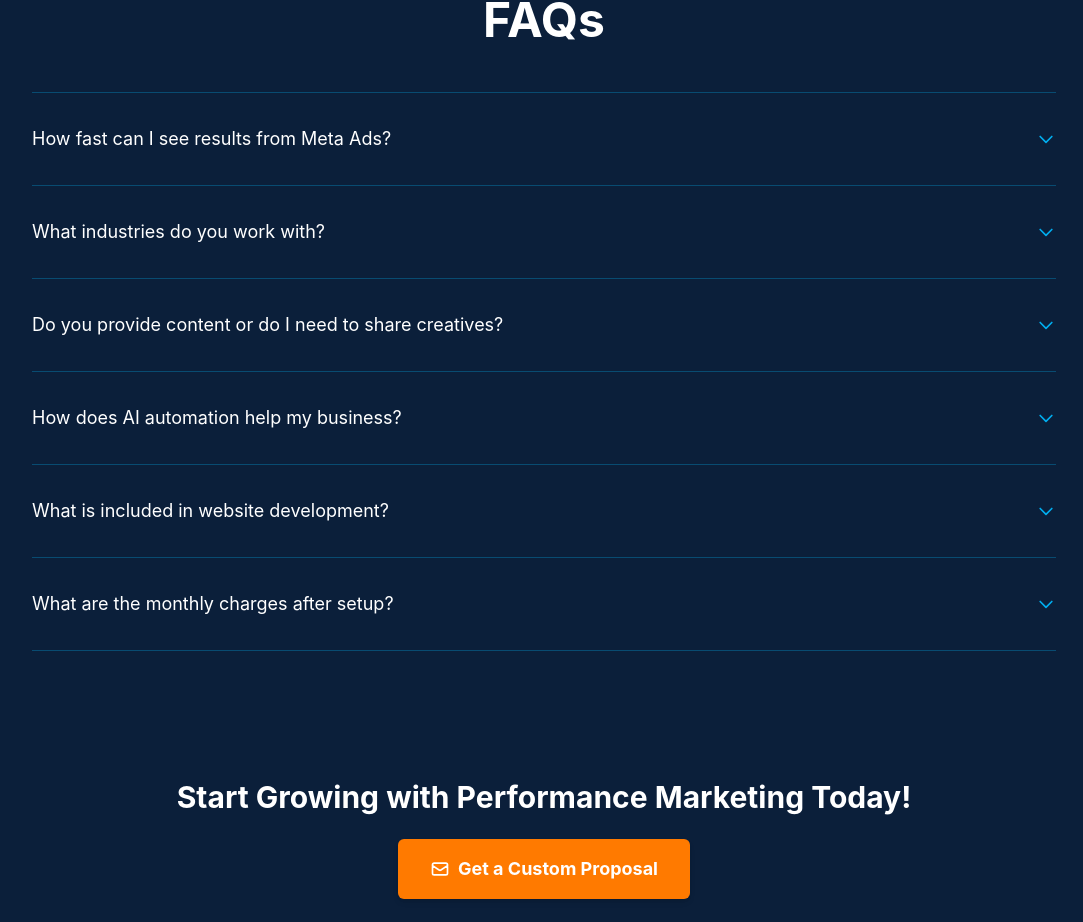
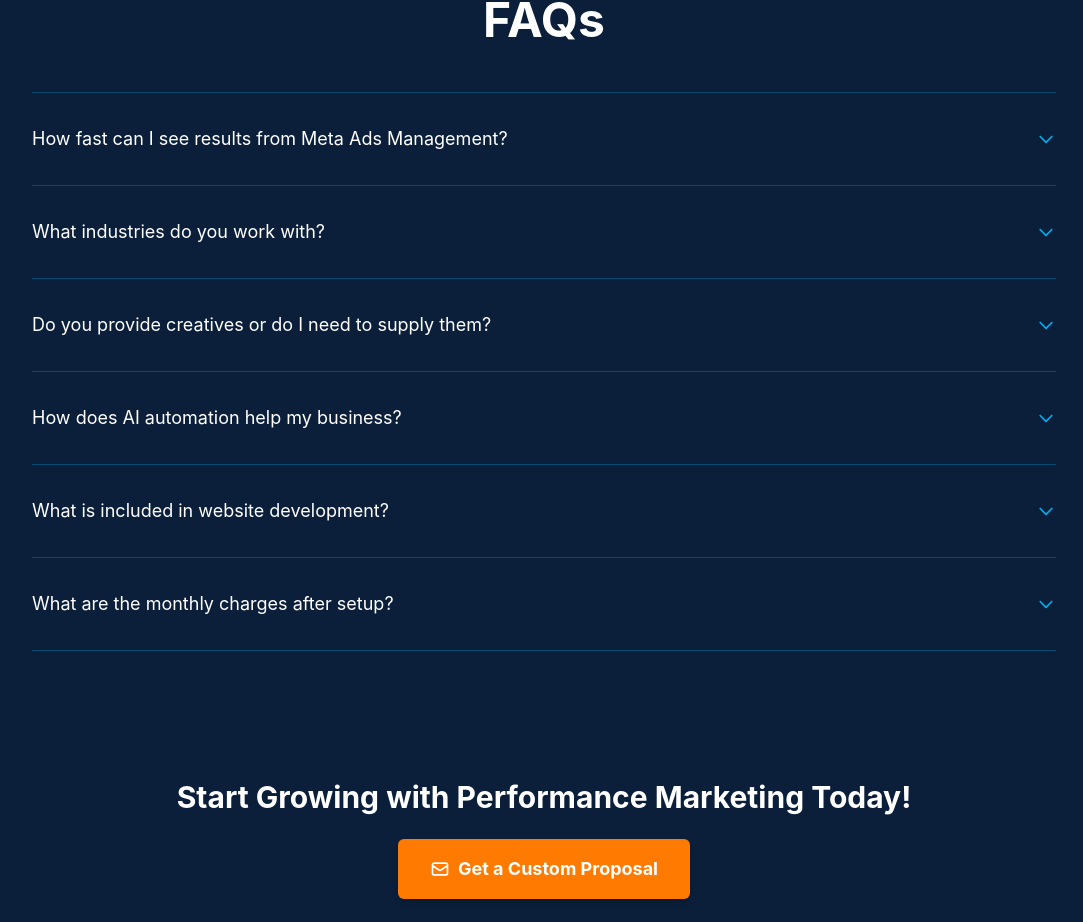
Before and after one commit to rajeshrk930/JuphoMarkeing, a Next.js app: page / in a window 1280 px wide. Shown: the part 5177-6099 px from the top of the page, without its empty margins (96-1179 px from the left). Built offline with nearby package versions, Linux system fonts and the light colour scheme.

Commit message:
chore(faq): update FAQ entries to current services and clearer wording

```diff
--- a/components/FAQ.tsx
+++ b/components/FAQ.tsx
@@ -7,28 +7,28 @@ export default function FAQ() {
 
   const faqs = [
     {
-      question: "How fast can I see results from Meta Ads?",
-      answer: "You usually see traction within the first 7–10 days. Real optimization takes 2–4 weeks as the system learns and your audience stabilizes."
+      question: "How fast can I see results from Meta Ads Management?",
+      answer: "Most clients see initial leads within 7–10 days; meaningful performance improvements usually take 2–4 weeks as campaigns optimize."
     },
     {
       question: "What industries do you work with?",
-      answer: "Real estate, education, coaching, ecommerce, salons, restaurants, and local service businesses. Lead-generation focused niches perform best."
+      answer: "We work with local and national businesses across real estate, education, coaching, ecommerce, salons, restaurants, and other lead-focused industries. Campaigns for lead-generation niches typically perform best."
     },
     {
-      question: "Do you provide content or do I need to share creatives?",
-      answer: "We handle ad creatives, copy, and strategy. If you have brand assets, we use them. If not, we create everything from scratch."
+      question: "Do you provide creatives or do I need to supply them?",
+      answer: "Our Ad Creative Design team produces image and video ads, headlines, and ad copy. Share brand assets if available; if not, we’ll design on-brand creatives for you."
     },
     {
       question: "How does AI automation help my business?",
-      answer: "Instant replies, faster follow-up, and structured workflows turn more leads into paying customers. It reduces manual work and increases conversion rates."
+      answer: "AI automation enables instant replies, pre-filled WhatsApp messages, and structured follow-up workflows—converting more leads while reducing manual work."
     },
     {
       question: "What is included in website development?",
-      answer: "A responsive design, fast performance, SEO basics, integrations, and a clean UI. You get a landing page built to convert paid traffic."
+      answer: "A responsive, conversion-focused landing page with fast performance, tracking and integrations (analytics, WhatsApp), and a clear UI built for paid traffic."
     },
     {
       question: "What are the monthly charges after setup?",
-      answer: "Ads management has a fixed monthly fee. Automation and website hosting have minimal maintenance charges depending on usage and integrations."
+      answer: "Meta Ads Management is billed monthly. Creative production and WhatsApp automation may be included depending on your package; final pricing depends on ad spend and selected services — we’ll provide a tailored quote."
     }
   ];
 
```
